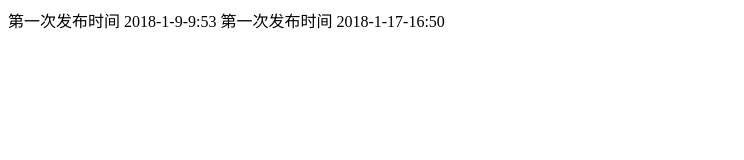
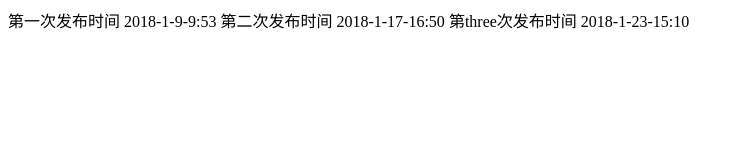
Before and after one commit to hxj382125921/testphp, a plain HTML site: page fbtime.html in a window 1280 px wide. Shown: the whole page, without its empty margins (0-744 px from the left). Drawn offline with Linux system fonts and the light colour scheme.

Commit message:
version 3.0

```diff
--- a/fbtime.html
+++ b/fbtime.html
@@ -7,6 +7,7 @@
 
 <body>
 <span>第一次发布时间 2018-1-9-9:53</span>
-<span>第一次发布时间 2018-1-17-16:50</span>
+<span>第二次发布时间 2018-1-17-16:50</span>
+<span>第three次发布时间 2018-1-23-15:10</span>
 </body>
 </html>
```
Also changed, not shown: index.html (+1 -1 lines), info.html (+1 -0 lines).
